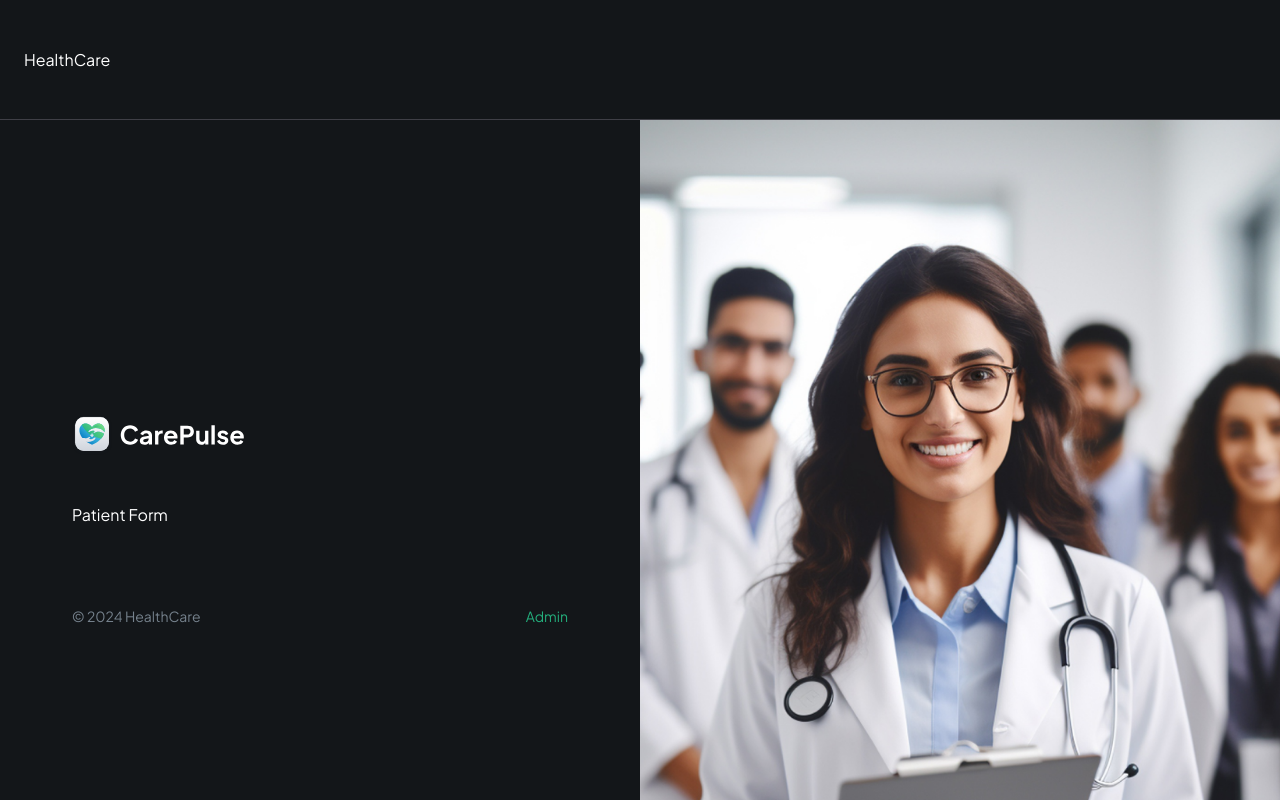
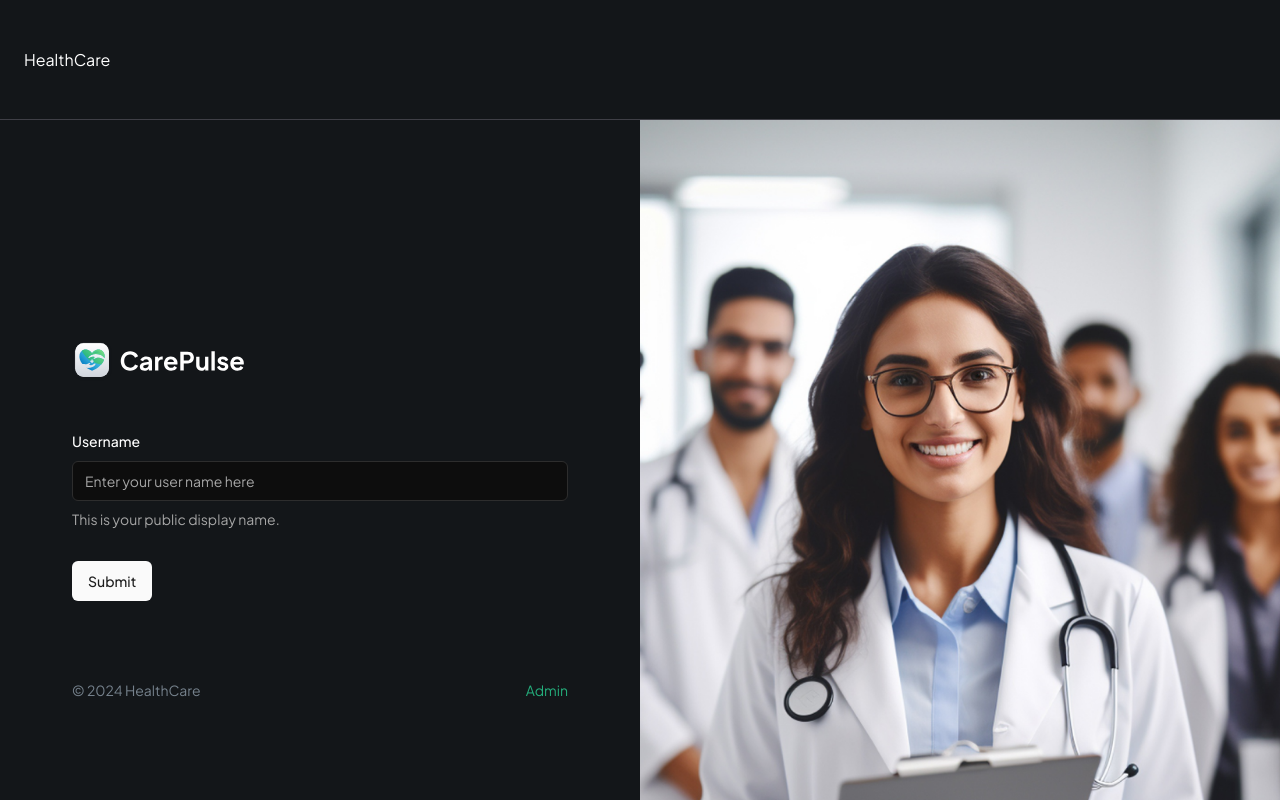
Before and after one commit to MarioLuigie/HealthCare, a Next.js app: page /dashboard in a window 1280 px wide. Shown: the top 800 px of the page. Built offline with nearby package versions, Linux system fonts and the light colour scheme.

Commit message:
Feat: Add Form from Shadcn to PatientForm.tsx

```diff
--- a/src/components/forms/PatientForm.tsx
+++ b/src/components/forms/PatientForm.tsx
@@ -1,8 +1,22 @@
 'use client'
 
+// modules
 import { zodResolver } from '@hookform/resolvers/zod'
 import { useForm, SubmitHandler } from 'react-hook-form'
+// lib
 import { PatientformSchema, PatientFormData } from '@/lib/types/zod'
+// components
+import { Button } from '@/components/ui/button'
+import { Input } from '@/components/ui/input'
+import {
+	Form,
+	FormControl,
+	FormDescription,
+	FormField,
+	FormItem,
+	FormLabel,
+	FormMessage,
+} from '@/components/ui/form'
 
 export default function PatientForm() {
 	const form = useForm<PatientFormData>({
@@ -12,9 +26,31 @@ export default function PatientForm() {
 		},
 	})
 
-  const onSubmit: SubmitHandler<PatientFormData> = (data: PatientFormData) => {
+	const onSubmit: SubmitHandler<PatientFormData> = (
+		data: PatientFormData
+	) => {}
 
-  }
-
-	return <div>Patient Form</div>
+	return (
+		<Form {...form}>
+			<form onSubmit={form.handleSubmit(onSubmit)} className="space-y-8">
+				<FormField
+					control={form.control}
+					name="username"
+					render={({ field }) => (
+						<FormItem>
+							<FormLabel>Username</FormLabel>
+							<FormControl>
+								<Input placeholder="Enter your user name here" {...field} />
+							</FormControl>
+							<FormDescription>
+								This is your public display name.
+							</FormDescription>
+							<FormMessage />
+						</FormItem>
+					)}
+				/>
+				<Button type="submit">Submit</Button>
+			</form>
+		</Form>
+	)
 }
--- a/src/lib/types/zod.ts
+++ b/src/lib/types/zod.ts
@@ -1,7 +1,10 @@
 import { z } from 'zod'
 
 export const PatientformSchema = z.object({
-  username: z.string().min(2).max(50),
+	username: z
+		.string()
+		.min(2, { message: 'Username must be at least 2 characters.' })
+		.max(50, { message: 'Username must be at most 50 characters.' }),
 })
 
 export type PatientFormData = z.infer<typeof PatientformSchema>
```
